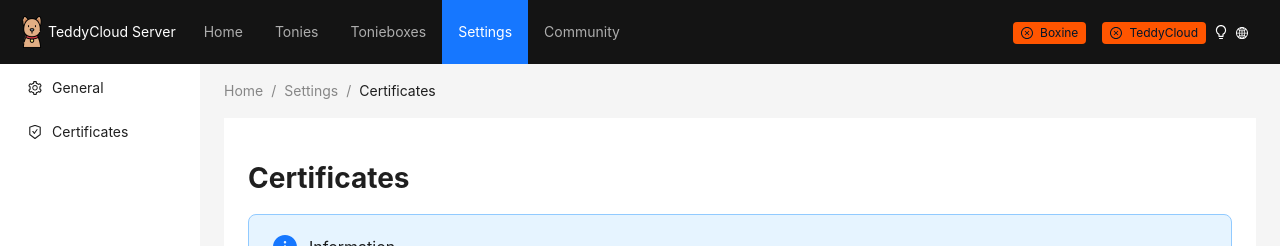
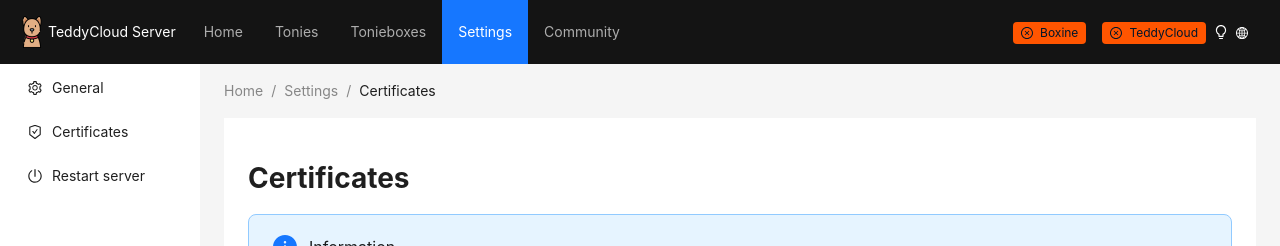
Before and after one commit to toniebox-reverse-engineering/teddycloud_web, a React (Create React App) app: page /web/settings/certificates in a window 1280 px wide. Shown: the top 246 px of the page. Built offline with nearby package versions, Linux system fonts and the light colour scheme; no server answers.

Commit message:
Added Restart to Settings Section

```diff
--- a/public/translations/de.json
+++ b/public/translations/de.json
@@ -32,6 +32,10 @@
         "saved": "Einstellung gespeichert!",
         "overlayDisabled": "Overlayed deaktiviert!",
         "overlayEnabled": "Overlayed aktiviert!",
+        "restartServer": "Server neustarten",
+        "restartInProgress": "TeddyCloud wird gestartet...",
+        "restartFailed": "Neustart TeddyCloud Server fehlgeschlagen!",
+        "restartComplete": "Neustart TeddyCloud Server erfolgreich!",
         "general": {
             "navigationTitle": "Allgemein",
             "title": "Allgemeine Einstellungen"
--- a/public/translations/en.json
+++ b/public/translations/en.json
@@ -31,6 +31,10 @@
         "saved": "Setting saved!",
         "overlayDisabled": "Overlayed disabled!",
         "overlayEnabled": "Overlayed enabled!",
+        "restartServer": "Restart server",
+        "restartInProgress": "TeddyCloud is rebooting...",
+        "restartFailed": "Restart TeddyCloud server failed!",
+        "restartComplete": "Restart TeddyCloud server sucessful!",
         "general": {
             "navigationTitle": "General",
             "title": "General settings"
--- a/src/components/settings/SettingsSubNav.tsx
+++ b/src/components/settings/SettingsSubNav.tsx
@@ -1,12 +1,65 @@
-import { MenuProps } from "antd";
-import { SafetyCertificateOutlined, SettingOutlined } from "@ant-design/icons";
+import { MenuProps, message } from "antd";
+import { SafetyCertificateOutlined, SettingOutlined, PoweroffOutlined } from "@ant-design/icons";
 import React from "react";
 import { useTranslation } from "react-i18next";
 import { Link } from "react-router-dom";
 import { StyledSubMenu } from "../StyledComponents";
+import { BoxineApi } from "../../api";
+import { defaultAPIConfig } from "../../config/defaultApiConfig";
+
+const api = new BoxineApi(defaultAPIConfig());
 
 export const SettingsSubNav = () => {
     const { t } = useTranslation();
+    const [messageApi, contextHolder] = message.useMessage();
+
+    const restartServer = async () => {
+        try {
+            const response = await fetch(`${process.env.REACT_APP_TEDDYCLOUD_API_URL}/api/triggerRestart`);
+            const data = await response.text();
+
+            if (data.toString() !== "OK") {
+                message.error(t("settings.restartFailed"));
+                return;
+            }
+        } catch (error) {
+            message.error(t("settings.restartFailed"));
+            return;
+        }
+
+        messageApi.open({
+            type: "loading",
+            content: t("settings.restartInProgress"),
+            duration: 0,
+        });
+
+        await new Promise((resolve) => setTimeout(resolve, 1000));
+
+        let attempts = 0;
+        while (attempts < 10) {
+            try {
+                const timeRequest = (await api.v1TimeGet()) as String;
+                if (timeRequest.length === 10) {
+                    messageApi.destroy();
+                    messageApi.open({
+                        type: "success",
+                        content: t("settings.restartComplete"),
+                    });
+                    window.location.href = `${process.env.REACT_APP_TEDDYCLOUD_WEB_BASE}`;
+                    return;
+                }
+            } catch (e) {
+                // Increment attempts and wait for 3 seconds
+                attempts++;
+                await new Promise((resolve) => setTimeout(resolve, 3000));
+            }
+        }
+        messageApi.destroy();
+        messageApi.open({
+            type: "error",
+            content: t("settings.restartFailed"),
+        });
+    };
 
     const subnav: MenuProps["items"] = [
         {
@@ -19,14 +72,22 @@ export const SettingsSubNav = () => {
             label: <Link to="/settings/certificates">{t("settings.certificates.navigationTitle")}</Link>,
             icon: React.createElement(SafetyCertificateOutlined),
         },
+        {
+            key: "restart_server",
+            label: <label onClick={restartServer}>{t("settings.restartServer")}</label>,
+            icon: React.createElement(PoweroffOutlined),
+        },
     ];
 
     return (
+        <>
+            {contextHolder}
             <StyledSubMenu
                 mode="inline"
                 //defaultSelectedKeys={["1"]}
                 defaultOpenKeys={["sub"]}
                 items={subnav}
             />
+        </>
     );
 };
```
Lines whose indentation alone changed are shown as unchanged.
